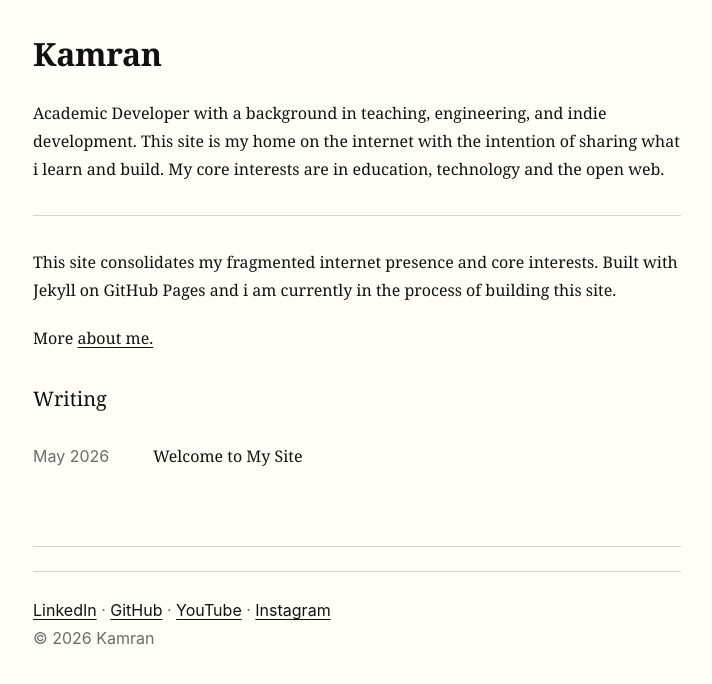
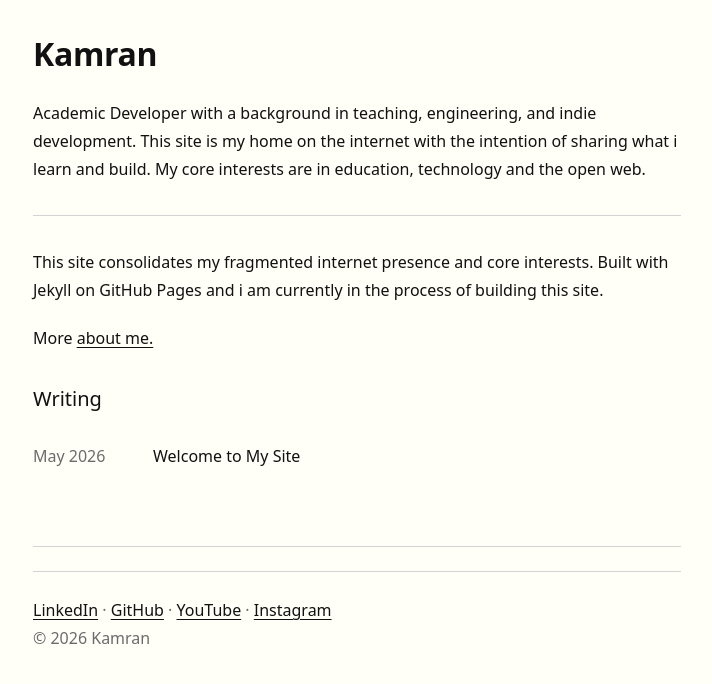
Before and after one commit to fyikamran/fyikamran.github.io, a Jekyll site: the page built from index.html, in a window 1280 px wide. Shown: the top 684 px of the page, without its empty margins (283-995 px from the left). Built offline with Jekyll 4.4.1, drawn with Linux system fonts in a browser that asks for light colours.

Commit message:
Update styles.css

```diff
--- a/assets/css/styles.css
+++ b/assets/css/styles.css
@@ -16,9 +16,10 @@
   --text-muted: #6b6b6b;
   --muted: #d3d3d3;
   --code-bg: rgba(17, 17, 17, 0.06);
-  --font-body: Charter, 'Bitstream Charter', 'Sitka Text', Cambria, Georgia, serif;
-  --font-ui: -apple-system, BlinkMacSystemFont, "Segoe UI", Roboto, Helvetica, Arial, sans-serif;
-  --font-mono: 'Courier New', Courier, monospace;
+--font-body: system-ui, sans-serif;
+--font-ui: system-ui, sans-serif;
+--font-mono: ui-monospace, 'SF Mono', 'Cascadia Mono', Consolas, monospace;
+
   --max-width: 680px;
 }
 
```
